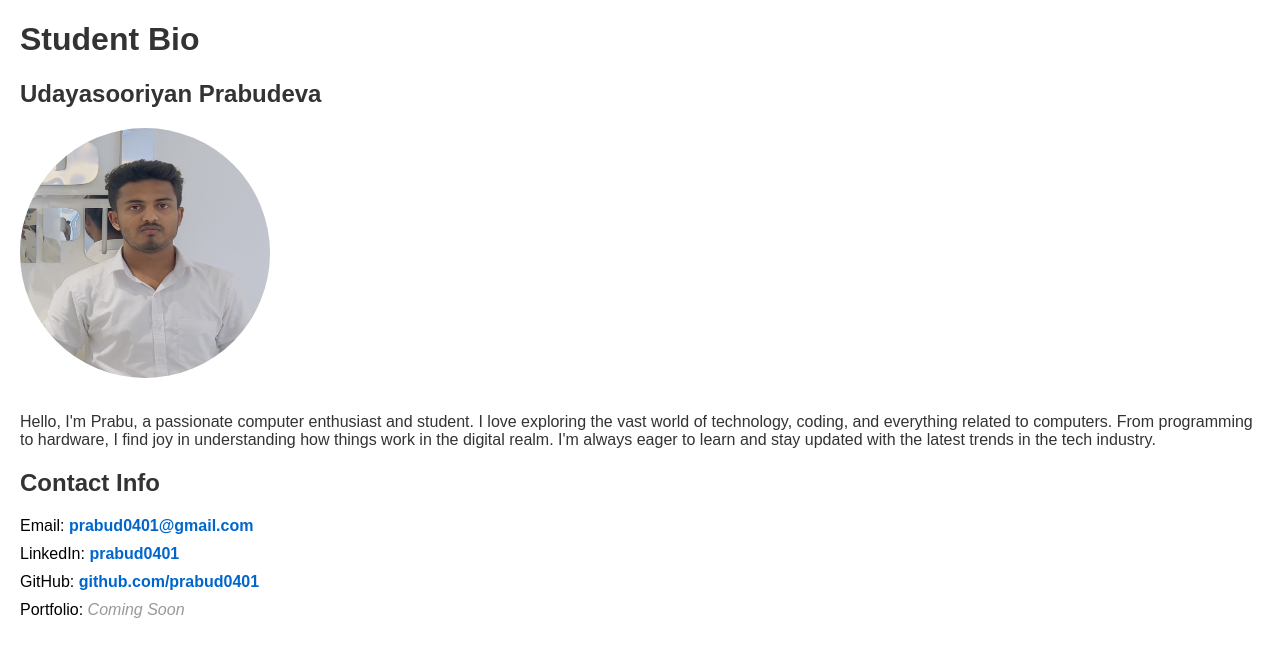
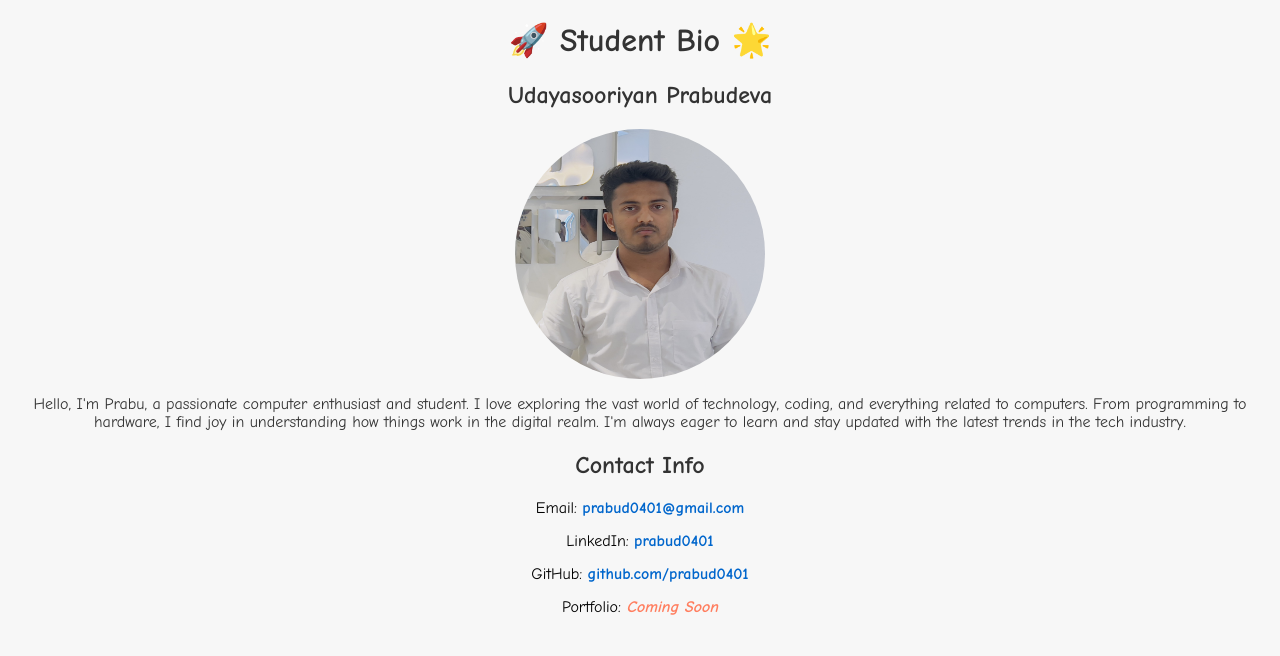
Before and after one commit to prabud0401/studentBio, a plain HTML site: page index.html in a window 1280 px wide. Drawn offline with Linux system fonts and the light colour scheme.

Commit message:
better Style

```diff
--- a/index.html
+++ b/index.html
@@ -6,22 +6,26 @@
     <title>Udayasooriyan Prabudeva - Student Bio</title>
     <style>
         body {
-            font-family: Arial, sans-serif;
+            font-family: 'Comic Sans MS', cursive, sans-serif;
             margin: 20px;
+            background-color: #f7f7f7;
         }
         h1, h2, p {
             color: #333;
+            text-align: center;
         }
         img {
             border-radius: 50%; /* Make the profile image round */
-            margin-bottom: 15px;
+            margin: 15px auto;
+            display: block;
         }
         ul {
             list-style-type: none;
             padding: 0;
+            text-align: center;
         }
         li {
-            margin-bottom: 10px;
+            margin-bottom: 15px;
         }
         a {
             color: #0066cc;
@@ -30,12 +34,13 @@
         }
         .coming-soon {
             font-style: italic;
-            color: #999;
+            color: #ff7e5f;
+            font-weight: bold;
         }
     </style>
 </head>
 <body>
-    <h1>Student Bio</h1>
+    <h1>🚀 Student Bio 🌟</h1>
 
     <div>
         <h2>Udayasooriyan Prabudeva</h2>
```
